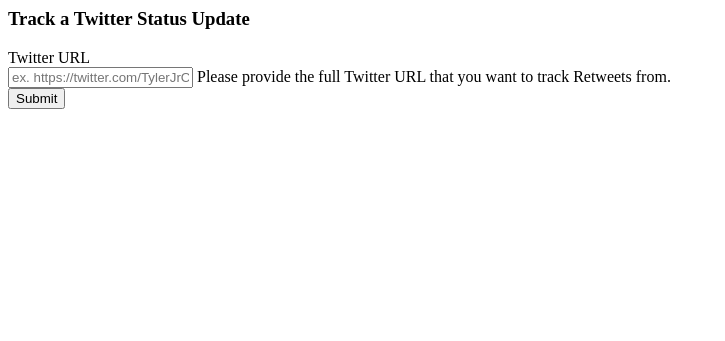
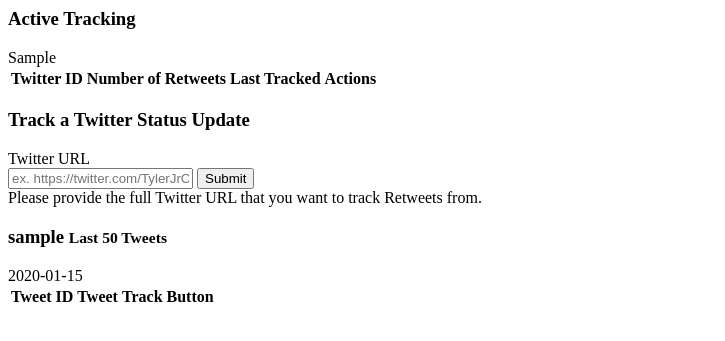
Before and after one commit to tylerjuniorcollege/simpleretweetcontest, a PHP site: template app/templates/track.php in a window 1280 px wide. Shown: the top 341 px of the page, without its empty margins (0-725 px from the left). Run offline with PHP 8.4, Linux system fonts and the light colour scheme; the template is opened without the code that fills it: most values are stand-ins (such as "Sample title", 1, 10 or a date in 2020); lists and menus that the app fills with data are empty.

Commit message:
Added tracking functionality and updated tracking page to show twitter timeline for quick tracking of statuses.

```diff
--- a/app/templates/track.php
+++ b/app/templates/track.php
@@ -1,22 +1,65 @@
-<div class="container">
+<div class="row">
+	<div class="col-md-12">
+		<h3 class="page-header">Active Tracking</h3>
+		<table class="table table-condensed table-hover">
+			<colgroup>
+				<col class="col-md-3">
+				<col class="col-md-3">
+				<col class="col-md-3">
+				<col class="col-md-3">
+			</colgroup>
+			<thead>
+				<tr>
+					<th>Twitter ID</th>
+					<th>Number of Retweets</th>
+					<th>Last Tracked</th>
+					<th>Actions</th>
+				</tr>
+			</thead>
+			<tbody>
+			<?= $data['active_track']; ?>
+			</tbody>
+		</table>
+	</div>
+</div>
 <div class="row">
 	<div class="col-md-12">
 		<h3 class="page-header">Track a Twitter Status Update</h3>
-
 		<form method="POST" action="/track/add" class="form-horizontal" role="form">
 			<div class="form-group">
 				<label for="twitterurl" class="col-sm-2 control-label">Twitter URL</label>
 				<div class="col-sm-10">
-						<input type="text" name="twitterurl" placeholder="ex. https://twitter.com/TylerJrCollege/status/538395545262641152" class="form-control" aria-describedby="helptext">
+					<div class="input-group">
+						<input type="text" name="twitterurl" id="twitterurl" placeholder="ex. https://twitter.com/TylerJrCollege/status/538395545262641152" class="form-control" aria-describedby="helptext">
+						<span class="input-group-btn">
+							<button type="submit" class="btn btn-default">Submit</button>
+						</span>
+					</div>
 					<span id="helptext" class="help-block">Please provide the full Twitter URL that you want to track Retweets from.</span>
-					</div>
-				</div>
-				<div class="form-group">
-					<div class="col-sm-10 col-sm-offset-2">
-						<button type="submit" class="btn btn-default">Submit</button>
 				</div>
 			</div>
 		</form>
 	</div>
 </div>
+<div class="row">
+	<div class="col-md-12">
+		<h3 class="page-header"><?= $data['username']; ?> <small>Last 50 Tweets</small></h3>
+		<table class="table table-condensed table-hover" role="table">
+			<colgroup>
+				<col class="col-md-2">
+				<col class="col-md-9">
+				<col class="col-md-1">
+			</colgroup>
+			<thead>
+				<tr>
+					<th>Tweet ID</th>
+					<th>Tweet</th>
+					<th>Track Button</th>
+				</tr>
+			</thead>
+			<tbody>
+				<?= $data['timeline']; ?>
+			</tbody>
+		</table>
 	</div>
+</div>
--- a/public/js/application.js
+++ b/public/js/application.js
@@ -1,4 +1,8 @@
 $('[data-toggle="popover"]').popover({
 	'trigger':'hover',
 	'placement':'bottom'
-})
+});
+
+$('button.tracktweet').click(function(e) {
+	$('#twitterurl').val($(this).val()).focus();
+});
```
Also changed, not shown: public/index.php (+21 -2 lines). Lines whose indentation alone changed are shown as unchanged.
